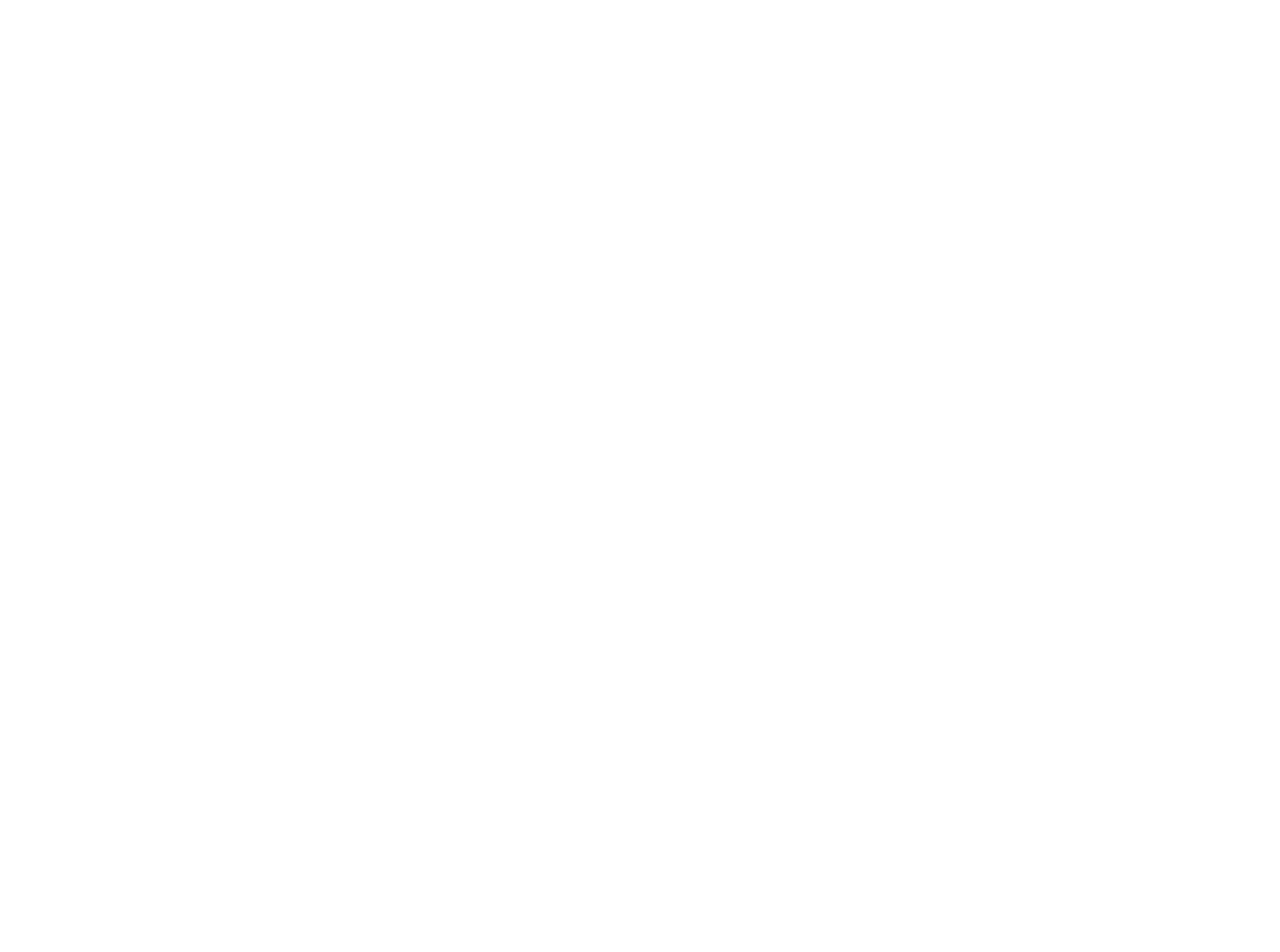
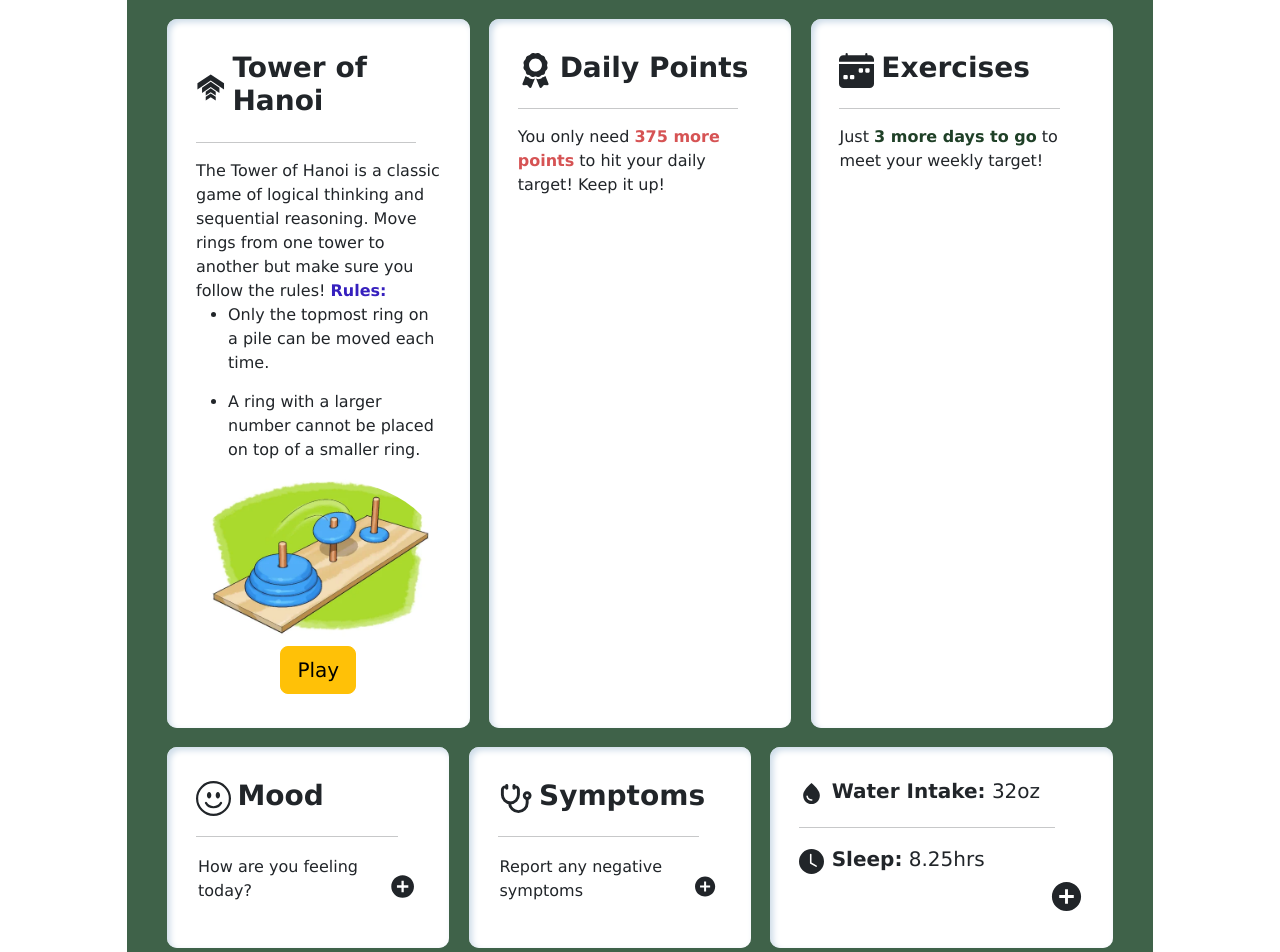
Before and after one commit to chloehylaw/cognigo, a React (Create React App) app: page /games in a window 1280 px wide. Shown: the part 340-1292 px from the top of the page. Before the commit the page ends 800 px from the top, so only its background shows below. Built offline with nearby package versions, Linux system fonts and the light colour scheme.

Commit message:
card for towerofhanoi

```diff
--- a/src/pages/GamesOverview.js
+++ b/src/pages/GamesOverview.js
@@ -1,3 +1,99 @@
+import 'bootstrap/dist/css/bootstrap.min.css';
+import { Container, Row, Col, Button } from 'react-bootstrap';
+import './games-overview.css';
+import { BsClockFill, BsFillCalendarWeekFill } from 'react-icons/bs';
+import { FaAward } from 'react-icons/fa';
+import { GiUpgrade } from 'react-icons/gi';
+import { BsEmojiSmile } from 'react-icons/bs';
+import { MdWaterDrop, MdAddCircle } from 'react-icons/md';
+import { TbStethoscope } from 'react-icons/tb';
+
+import imgTowerofhanoi from '../images/imgTowerofhanoi.webp';
+
+
+
 export default function GamesOverview() {
-    return <h1>Games Overview</h1>
+    return <div className='containerDiv'>
+        <h1><strong>Games Overview</strong></h1>
+        <div className='gridContainerDiv'>
+            <Container fluid="md">
+                <Row>
+                    <Col className="dashSection" style={{ display: "flex", alignItems: "left" }}>
+                        <div className="profileInfo" style={{ flex: "1 0 75%", textAlign: "left" }}>
+                            <p>Remember to prioritize assigned exercises by your therapist!</p>
+                        </div>
+                    </Col>
+                </Row>
+                <Row>
+                    <Col className="dashSection">
+                        <div className="dashSectionHeader" style={{ textAlign: "left" }}>
+                            <GiUpgrade className='icon' /><span><h3 className='sectionHeader'><strong>Tower of Hanoi</strong></h3></span>
+                        </div>
+                        <hr style={{ width: "90%" }} />
+                        <p style={{ textAlign: "left" }}>The Tower of Hanoi is a classic game of logical thinking and sequential reasoning.
+                            Move rings from one tower to another but make sure you follow the rules! <strong style={{ color: "#3620BE" }}>Rules:</strong>
+                            <ul>
+                                <li>
+                                    Only the topmost ring on a pile can be moved each time.
+                                </li>
+                                <li>
+                                    A ring with a larger number cannot be placed on top of a smaller ring.
+                                </li>
+                            </ul>
+                        </p>
+                        <div style={{ flex: "1 0 5%" }}>
+                            <img src={imgTowerofhanoi} alt="towerofhanoi" />
+                        </div>
+                        <Button href="/games/hanoi/go" variant="warning" size="lg" style={{ margin: "5px" }}>Play</Button>
+                    </Col>
+                    <Col className="dashSection">
+                        <div className="dashSectionHeader" style={{ textAlign: "left" }}>
+                            <FaAward className='icon' /><span><h3 className='sectionHeader'><strong>Daily Points</strong></h3></span>
+                        </div>
+                        <hr style={{ width: "90%" }} />
+                        <p style={{ textAlign: "left" }}>You only need <strong style={{ color: "#D65354" }}>375 more points</strong> to hit your daily target! Keep it up!</p>
+                    </Col>
+                    <Col className="dashSection">
+                        <div className="dashSectionHeader" style={{ textAlign: "left" }}>
+                            <BsFillCalendarWeekFill className='icon' /><span><h3 className='sectionHeader'><strong>Exercises</strong></h3></span>
+                        </div>
+                        <hr style={{ width: "90%" }} />
+                        <p style={{ textAlign: "left" }}>Just <strong style={{ color: "#1F4027" }}>3 more days to go</strong> to meet your weekly target!</p>
+                    </Col>
+                </Row>
+                <Row>
+                    <Col className="dashSection">
+                        <div className="dashSectionHeader" style={{ textAlign: "left" }}>
+                            <BsEmojiSmile className='icon' /><span><h3 className='sectionHeader'><strong>Mood</strong></h3></span>
+                        </div>
+                        <hr style={{ width: "90%" }} />
+                        <div className="dashSectionHeader" style={{ textAlign: "left" }}>
+                            <span><p style={{ textAlign: "left" }}>How are you feeling today?</p></span><MdAddCircle style={{ marginLeft: "10px" }} className='icon' />
+                        </div>
+
+                    </Col>
+                    <Col className="dashSection">
+                        <div className="dashSectionHeader" style={{ textAlign: "left" }}>
+                            <TbStethoscope className='icon' /><span><h3 className='sectionHeader'><strong>Symptoms</strong></h3></span>
+                        </div>
+                        <hr style={{ width: "90%" }} />
+                        <div className="dashSectionHeader" style={{ textAlign: "left" }}>
+                            <span><p style={{ textAlign: "left" }}>Report any negative symptoms</p></span><MdAddCircle style={{ marginLeft: "10px" }} className='icon' />
+                        </div>
+                    </Col>
+                    <Col className="dashSection">
+                        <div className="dashSectionHeader" style={{ textAlign: "left" }}>
+                            <MdWaterDrop className='smallIcon' /><span><h5 className='sectionHeader'><strong>Water Intake:</strong> 32oz</h5></span>
+                        </div>
+                        <hr style={{ width: "90%" }} />
+                        <div className="dashSectionHeader" style={{ textAlign: "left" }}>
+                            <BsClockFill className='smallIcon' /><span><h5 className='sectionHeader'><strong>Sleep:</strong> 8.25hrs</h5></span>
+                        </div>
+                        <MdAddCircle style={{ marginLeft: "250px" }} className='icon' />
+
+                    </Col>
+                </Row>
+            </Container>
+        </div>
+    </div>
 }
--- /dev/null
+++ b/src/pages/games-overview.css
@@ -0,0 +1,57 @@
+.containerDiv {
+    margin: 3% 1% 3% 1%;
+    padding: 3%;
+    min-height: 100vh;
+}
+
+h1 {
+    text-align: left;
+    margin-bottom: 3%;
+}
+
+img {
+    width: 100%;
+    border-radius: 50%;
+}
+
+.gridContainerDiv {
+    background-color:#3F6249;
+    padding: 3%;
+    border-radius: 20px;
+}
+
+.dashSection {
+    background-color:white;
+    padding: 3%;
+    border-radius: 10px;
+    margin: 1%;
+    box-shadow: rgb(204, 219, 232) 3px 3px 6px 0px inset, rgba(255, 255, 255, 0.5) -3px -3px 6px 1px inset;
+
+}
+
+li {
+    margin-bottom: 15px;
+}
+
+.smallIcon {
+    width:25px;
+    height:25px;
+    margin-right: 2%;
+}
+
+.icon {
+    width:35px;
+    height:35px;
+    margin-right: 2%;
+}
+
+.dashSectionHeader {
+    display: flex;
+    align-items: center;
+}
+
+span {
+    margin-top: 1%;
+    padding-left: 2px;
+    padding-right: 10px;
+}
```
Also changed, not shown: src/images/imgTowerofhanoi.webp (added).
